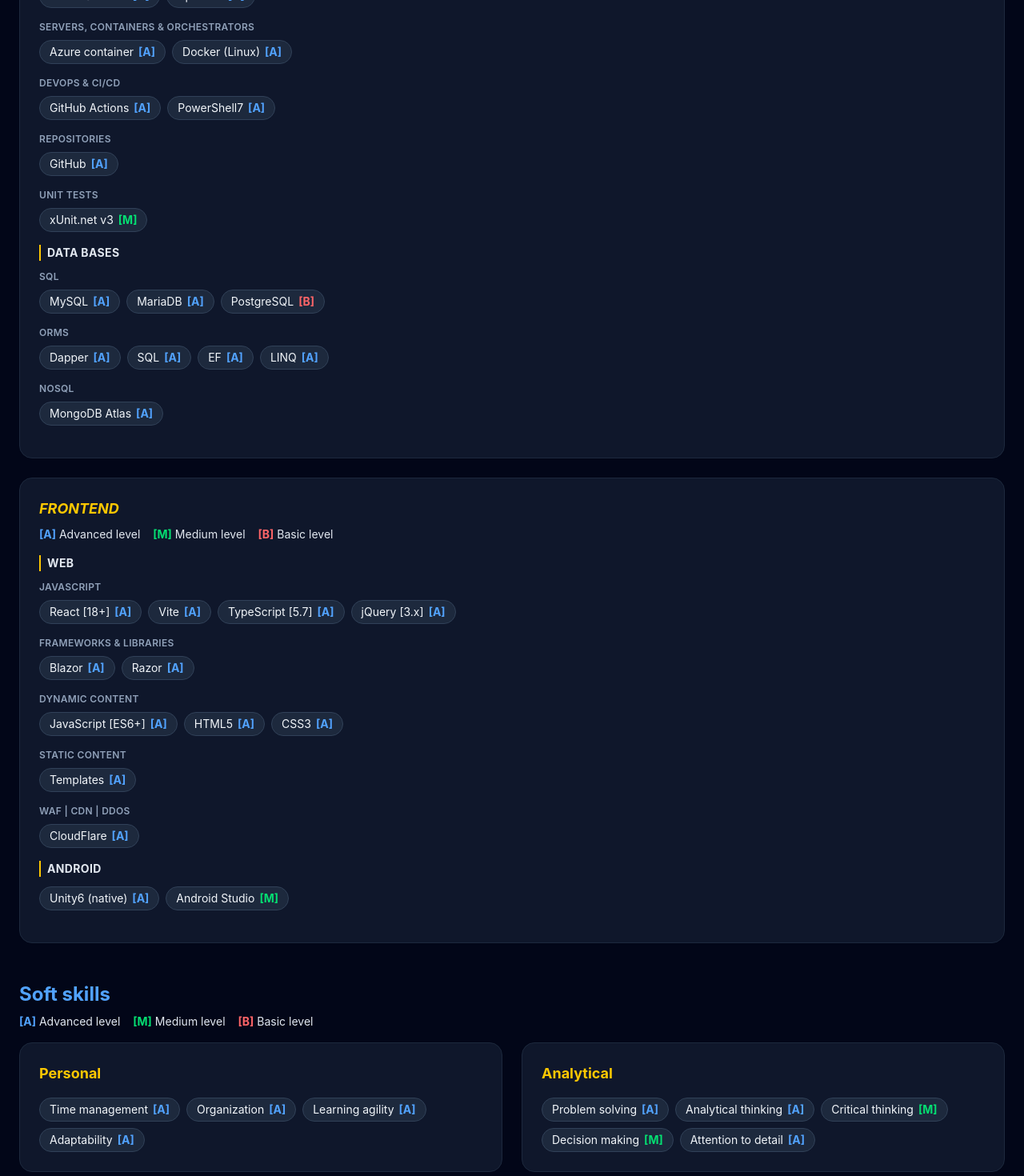
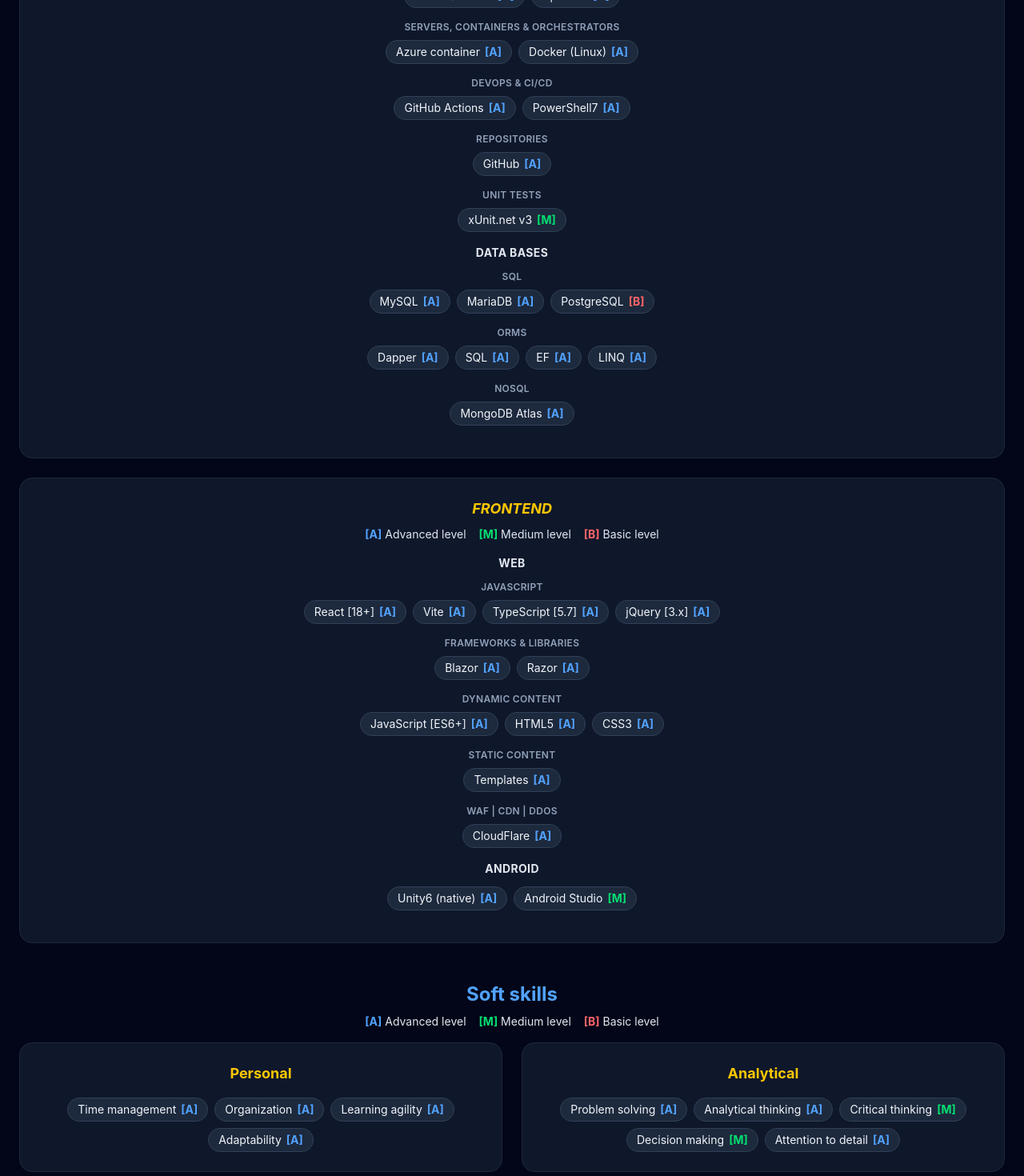
Before and after one commit to iamjosepunto/iamjosepunto.github.io, a React (Vite) app: page / in a window 1280 px wide. Shown: the part 7440-8910 px from the top of the page at 80% size. Built offline with nearby package versions, Linux system fonts and the light colour scheme.

Commit message:
Skills: centrar todo el contenido y quitar hueco

```diff
--- a/src/components/Skills.tsx
+++ b/src/components/Skills.tsx
@@ -14,7 +14,7 @@ const levelColor = (level: string) => {
 };
 
 const LegendBar = ({ legend }: { legend: Legend }) => (
-  <div className="flex flex-wrap gap-4 mb-4 text-sm text-ivory">
+  <div className="flex flex-wrap justify-center gap-4 mb-4 text-sm text-ivory">
     <span><span className="font-bold text-blue-400">[A]</span> {legend.a}</span>
     <span><span className="font-bold text-green-400">[M]</span> {legend.m}</span>
     <span><span className="font-bold text-red-400">[B]</span> {legend.b}</span>
@@ -46,11 +46,11 @@ const SkillTag = ({ skill }: { skill: Skill }) => (
 const CategoryBlock = ({ category }: { category: Category }) => (
   <div className="mb-4">
     {category.cat && (
-      <div className="text-xs font-semibold uppercase tracking-wide text-slate-400 mb-2">
+      <div className="text-xs font-semibold uppercase tracking-wide text-slate-400 mb-2 text-center">
         {category.cat}
       </div>
     )}
-    <div className="flex flex-wrap gap-2">
+    <div className="flex flex-wrap justify-center gap-2">
       {category.skills.map((s) => (
         <SkillTag key={s.name + s.level} skill={s} />
       ))}
@@ -94,7 +94,7 @@ const Skills = () => {
       </h2>
 
       {/* Aptitudes técnicas */}
-      <h3 className="text-2xl font-bold text-blue-400 mb-4">
+      <h3 className="text-2xl font-bold text-blue-400 mb-4 text-center">
         {hard.title}
       </h3>
 
@@ -110,7 +110,7 @@ const Skills = () => {
               p-6
             "
           >
-            <div className="text-lg font-bold text-yellow-400 italic mb-2">
+            <div className="text-lg font-bold text-yellow-400 italic mb-2 text-center">
               {group.group}
             </div>
 
@@ -119,8 +119,8 @@ const Skills = () => {
             {group.subgroups.map((sub, si) => (
               <div key={si} className={sub.sub ? "mb-4" : ""}>
                 {sub.sub && (
-                  <div className="text-sm font-bold text-ivory uppercase tracking-wide mb-3 border-l-2 border-yellow-400">
-                    <span className="pl-2">{sub.sub}</span>
+                  <div className="text-sm font-bold text-ivory uppercase tracking-wide mb-3 text-center">
+                    {sub.sub}
                   </div>
                 )}
 
@@ -134,7 +134,7 @@ const Skills = () => {
       </div>
 
       {/* Aptitudes humanas */}
-      <h3 className="text-2xl font-bold text-blue-400 mb-2">
+      <h3 className="text-2xl font-bold text-blue-400 mb-2 text-center">
         {soft.title}
       </h3>
 
@@ -152,11 +152,11 @@ const Skills = () => {
               p-6
             "
           >
-            <div className="text-lg font-bold text-yellow-400 mb-4">
+            <div className="text-lg font-bold text-yellow-400 mb-4 text-center">
               {cat.cat}
             </div>
 
-            <div className="flex flex-wrap gap-2">
+            <div className="flex flex-wrap justify-center gap-2">
               {cat.skills.map((s) => (
                 <SkillTag key={s.name + s.level} skill={s} />
               ))}
```
